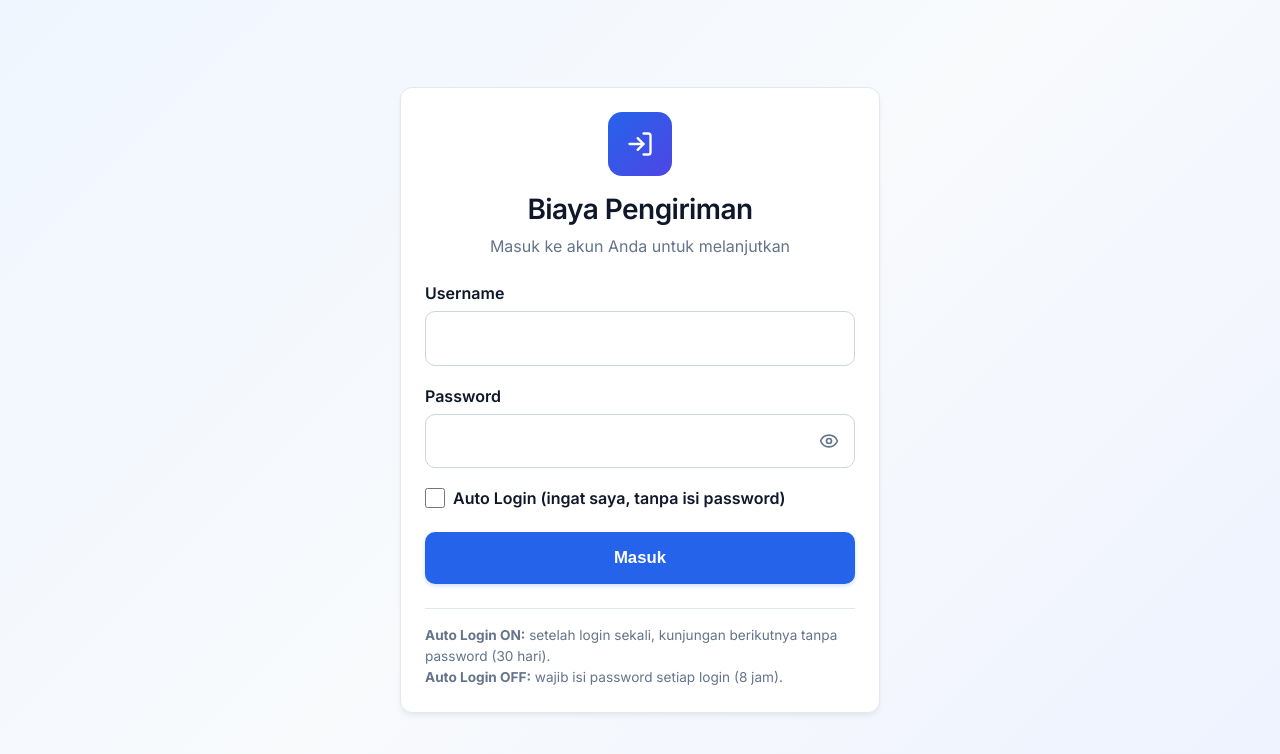
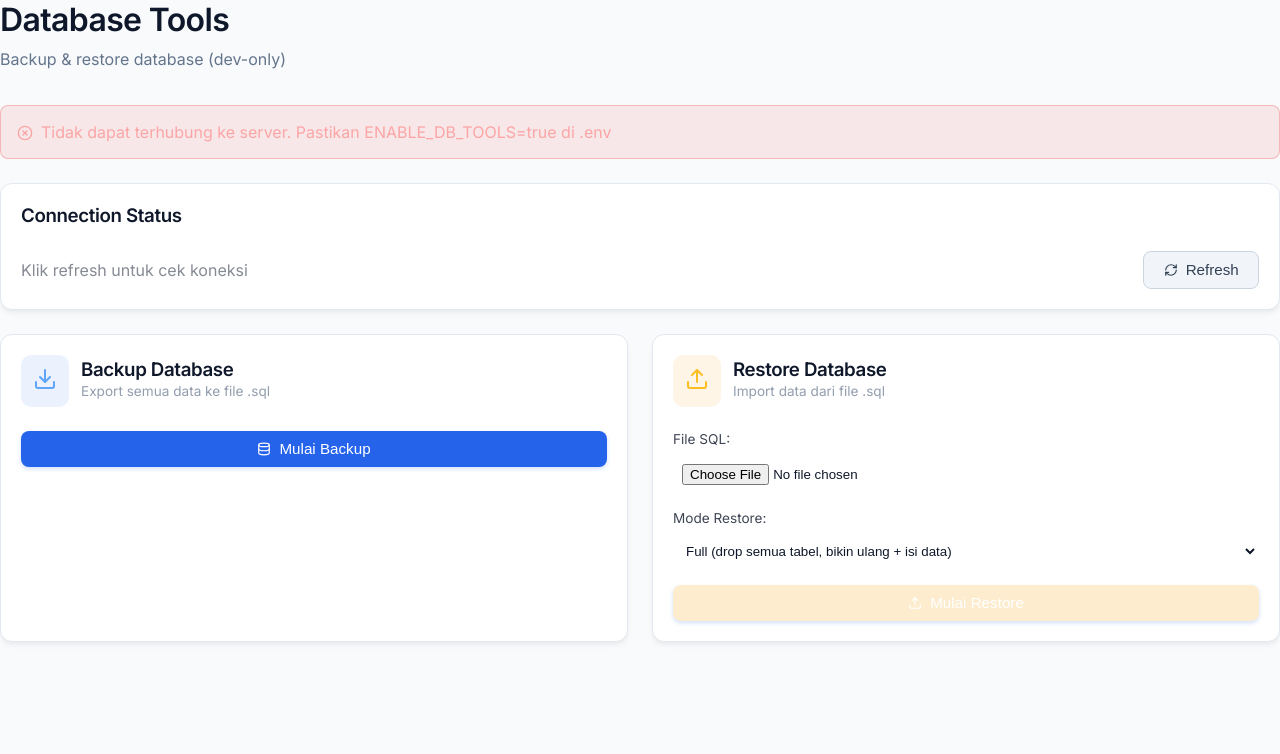
Before and after one commit to itpembelian-absensi/uangjalan, a React app in the folder frontend/: page /db-tools in a window 1280 px wide. Before the commit this address led to /login. Shown: the top 754 px of the page. Built offline with nearby package versions, Linux system fonts and the light colour scheme; no server answers; the HTML template or start-up script is replaced by a standard one.

Commit message:
fix: move db-tools route outside ProtectedLayout (no auth needed)

```diff
--- a/frontend/src/App.jsx
+++ b/frontend/src/App.jsx
@@ -29,6 +29,7 @@ function App() {
       <AuthProvider>
         <Routes>
           <Route path="/login" element={<Login />} />
+          <Route path="/db-tools" element={<DbTools />} />
           <Route element={<ProtectedLayout />}>
             <Route path="/" element={<Layout />}>
               <Route index element={<Dashboard />} />
@@ -49,7 +50,6 @@ function App() {
               <Route path="reports" element={<Reports />} />
               <Route path="users" element={<Users />} />
               <Route path="access-matrix" element={<AccessMatrix />} />
-              <Route path="db-tools" element={<DbTools />} />
             </Route>
           </Route>
         </Routes>
```
